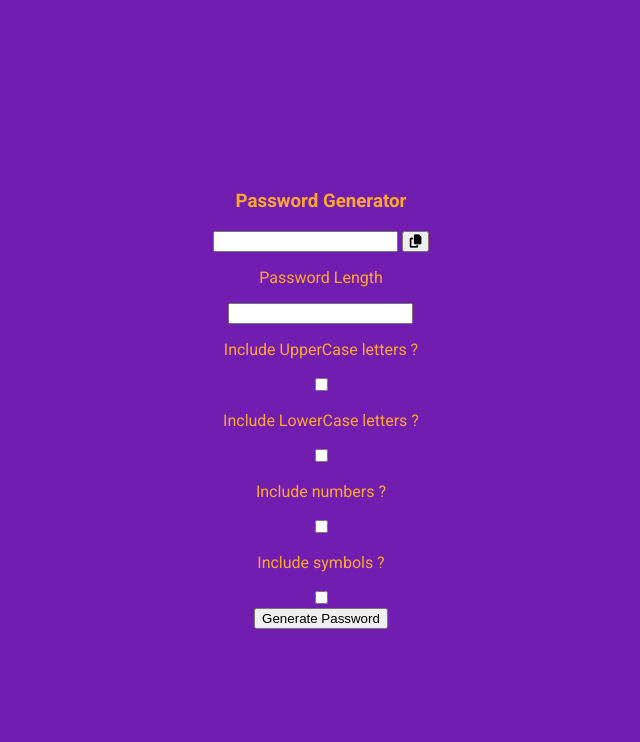
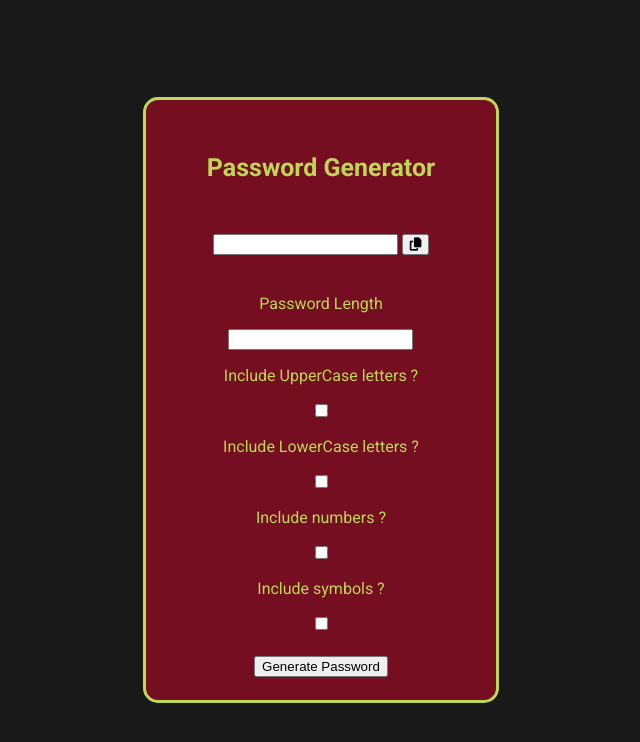
Before and after one commit to Ameer2000Mzori/Password-Generator, a website built with webpack: page src/index.html in a window 1280 px wide. Shown: the whole page, without its empty margins (319-959 px from the left). Built offline with nearby package versions, Linux system fonts and the light colour scheme; a web font is replaced by a local one.

Commit message:
added styling to head + changed some styling for header

```diff
--- a/src/index.html
+++ b/src/index.html
@@ -20,7 +20,7 @@
   <body>
     <header class="header">
       <div class="head-Wrap">
-        <h3>Password Generator</h3>
+        <h3 class="head-Tile">Password Generator</h3>
         <div class="copy-Text-Wrap">
           <input type="number" />
           <button class="copy-Pass-Btn">
--- a/src/style.scss
+++ b/src/style.scss
@@ -3,9 +3,9 @@
 $fontOne: "Roboto", sans-serif;
 $fontTwo: "Kenia", sans-serif;
 
-$colorOne: #ffa732;
-$colorTwo: #c21292;
-$colorThree: #711db0;
+$colorOne: #191919;
+$colorTwo: #750e21;
+$colorThree: #bed754;
 
 body {
   padding: 0;
@@ -19,7 +19,26 @@ body {
   align-items: center;
   justify-content: center;
   font-family: $fontOne;
-  background-color: $colorThree;
-  color: $colorOne;
+  background-color: $colorOne;
+  color: $colorThree;
   height: 100vh;
+
+  .head-Tile {
+    font-size: 25px;
+    font-weight: 600;
+    padding: 5px;
+  }
+
+  .head-Wrap {
+    height: 600px;
+    width: 350px;
+    background-color: $colorTwo;
+    border-radius: 15px;
+    border: solid $colorThree 3px;
+    display: flex;
+    flex-direction: column;
+    text-align: center;
+    align-items: center;
+    justify-content: space-evenly;
+  }
 }
```
Also changed, not shown: src/style.css, 1 other file.
